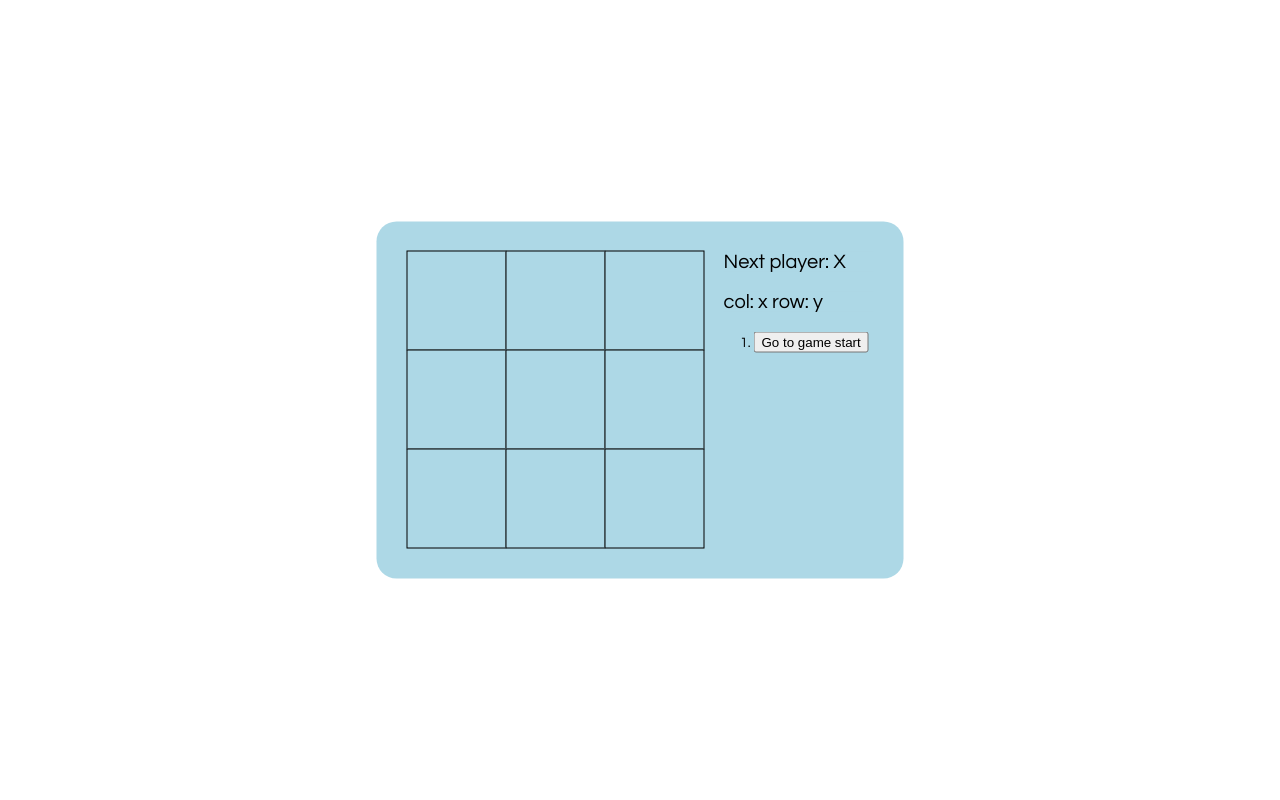
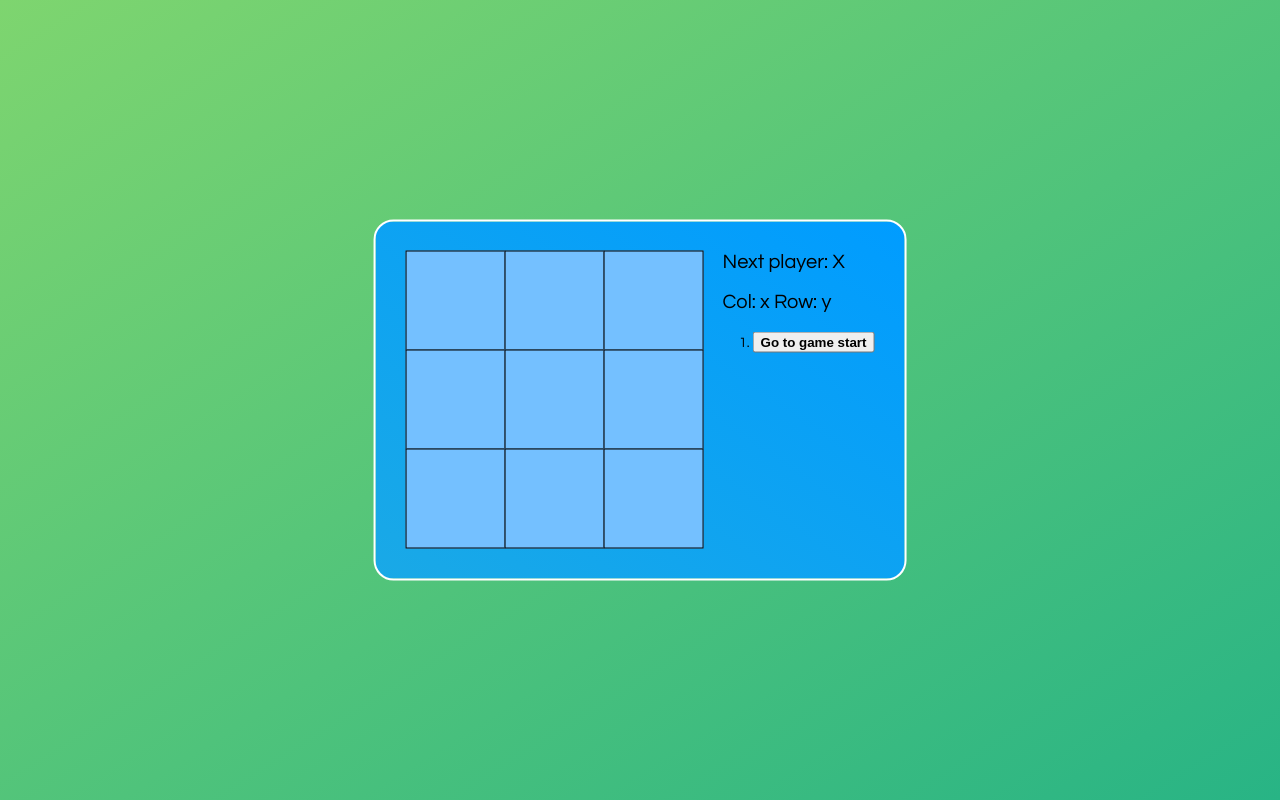
Before and after one commit to Ptrhnk/tic-tac-toe, a React app: page / in a window 1280 px wide. Built offline with nearby package versions, Linux system fonts and the light colour scheme.

Commit message:
2) Bold the currently selected item in the move list

```diff
--- a/public/index.html
+++ b/public/index.html
@@ -32,7 +32,7 @@
     <div id="root"></div>
     <script>
       $(document).ready(function() {
-        $("div").slideDown(2000);
+        $("div").slideDown(1000);
       });
     </script>
     <!--
--- a/src/index.css
+++ b/src/index.css
@@ -1,6 +1,17 @@
+* {
+  margin: 0;
+  /* padding: 0; */
+  box-sizing: border-box;
+}
+
 body {
   font: 14px "Century Gothic", Futura, sans-serif;
-  margin: 20px;
+  position: relative;
+  height: 100vh;
+  background: linear-gradient(
+  to right bottom,
+  rgba(126, 213, 111, 1),
+  rgba(40, 180, 133, 1));
 }
 
 ol, ul {
@@ -11,9 +22,12 @@ div {
   display: none;
 }
 
+.bold-text {
+  font-weight: bold;
+}
+
 .board-row {
   /* margin: auto; */
-  /* border: 1px solid pink; */
   /* padding: 10px; */
 }
 
@@ -49,32 +63,30 @@ div {
 .game {
   display: flex;
   flex-direction: row;
-  /* border: 3px solid lightblue; */
   padding: 20px;
-  background-color: lightblue;
+  background: linear-gradient(
+  to left bottom,
+  rgb(0, 156, 255),
+  rgb(26, 169, 230));
   margin: 0;
   position: absolute;
   top: 50%;
   left: 50%;
   transform: translate(-50%, -50%);
   border-radius: 20px;
+  border: 2px solid white;
 }
 
 .game-board {
-  /* border: 2px solid blue; */
   padding: 10px;
-  /* background-color: hotpink; */
 }
 
 .game-info {
-  /* background-color: lightgreen; */
   padding: 10px;
-  /* border: 2px solid green; */
 }
 
 .status {
   margin-bottom: 20px;
   min-width: 150px;
   font-size: 20px;
-  background-color: lightblue;
 }
--- a/src/index.js
+++ b/src/index.js
@@ -23,7 +23,7 @@ class Board extends React.Component {
     } else if (this.props.squares[i] === "O") {
       return "lightpink";
     } else {
-      return "lightblue";
+      return "rgb(116, 192, 255)";
     }
   }
 
@@ -106,12 +106,17 @@ class Game extends React.Component {
     const winner = calculateWinner(current.squares);
 
     const moves = history.map((step, move) => {
+      const bold = this.state.stepNumber === move ? "bold-text" : "";
       const desc = move ?
         'Go to move #' + move :
         'Go to game start';
       return (
         <li key={move}>
-          <button onClick={() => this.jumpTo(move)}>{desc}</button>
+          <button
+          className={bold}
+          onClick={() => this.jumpTo(move)}>
+          {desc}
+          </button>
         </li>
       );
     });
@@ -132,7 +137,7 @@ class Game extends React.Component {
         </div>
         <div className="game-info">
           <div className="status">{status}</div>
-          <div className="status">col: {this.state.col} row: {this.state.row}</div>
+          <div className="status">Col: {this.state.col} Row: {this.state.row}</div>
           <ol>{moves}</ol>
         </div>
       </div>
```
